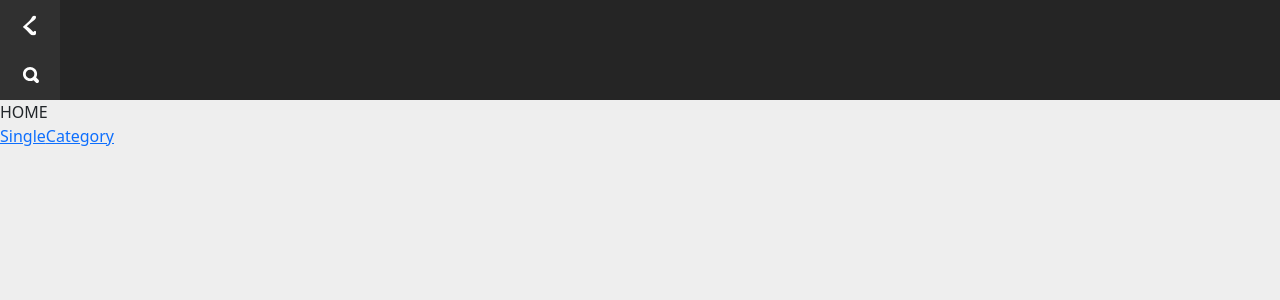
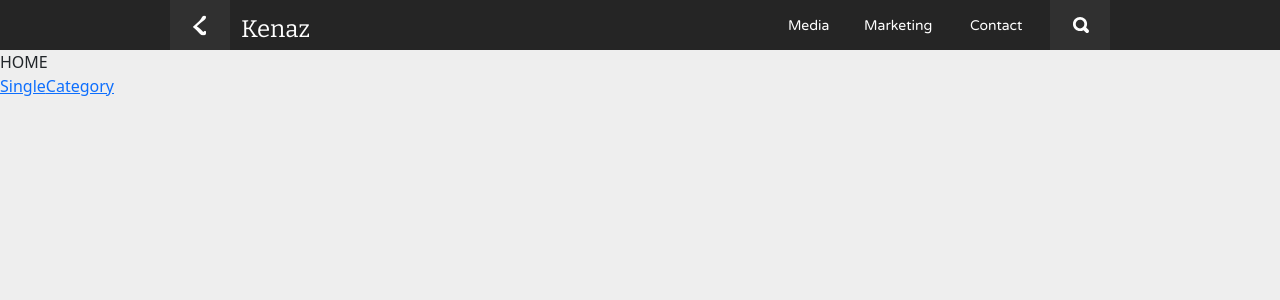
Before and after one commit to izuvela/kenaz, a Vue app: page / in a window 1280 px wide. Shown: the top 300 px of the page. Built offline with nearby package versions, Linux system fonts and the light colour scheme.

Commit message:
Header complete

```diff
--- a/src/components/Header.vue
+++ b/src/components/Header.vue
@@ -2,14 +2,16 @@
   <div class="header">
     <div class="header__wrapper">
       <div class="header__left-side">
-        <Logo :img="LogoSvg" alt="logo"/>
-        <div class="header__title"></div>
+        <Logo :img="LogoSvg" alt="logo" />
+        <div class="header__title">Kenaz</div>
       </div>
       <div class="header__right-side">
-        <div class="header__link"></div>
-        <div class="header__link"></div>
-        <div class="header__link"></div>
-        <Logo :img="SearchSvg" alt="search"/>
+        <div class="header__links">
+          <div class="header__link"><span>Media</span></div>
+          <div class="header__link"><span>Marketing</span></div>
+          <div class="header__link"><span>Contact</span></div>
+        </div>
+        <Logo :img="SearchSvg" alt="search" />
       </div>
     </div>
   </div>
@@ -19,15 +21,65 @@
 import Logo from "./Logo.vue";
 import LogoSvg from "../assets/logo-header.svg?component";
 import SearchSvg from "../assets/search.svg?component";
-import Icon from "../components/Icon.vue"
-
-
+import Icon from "../components/Icon.vue";
 </script>
 
 <style lang="scss" scoped>
 @import "../styles/variables.scss";
+@import "../styles/mixins.scss";
 
 .header {
+  @include flex-display($justify-content: center);
   background-color: $color-primaryBlack;
 }
+
+.header__wrapper {
+  @include flex-display($justify-content: space-between);
+  width: 940px;
+}
+
+.header__left-side {
+  @include flex-display($gap: 11px);
+}
+
+.header__title {
+  @include flex-display($align-items: center);
+  font-size: 24px;
+  color: $color-white;
+  font-family: $font-primary;
+  font-weight: 400;
+  line-height: 27px;
+  align-self: flex-end;
+  padding-bottom: 7.5px;
+}
+
+.header__right-side {
+  @include flex-display($align-items: center);
+}
+
+.header__link {
+  color: $color-white;
+  font-family: $font-secondary;
+  font-size: 14px;
+  line-height: 27px;
+  font-weight: 400;
+}
+
+.header__links {
+  @include flex-display($align-items: center);
+}
+
+.header__links .header__link:nth-child(1) {
+  width: 76px;
+}
+.header__links .header__link:nth-child(2) {
+  width: 106px;
+}
+.header__links .header__link:nth-child(3) {
+  width: 80px;
+}
+
+.header__link span {
+  cursor: pointer;
+}
 </style>
--- a/src/components/Logo.vue
+++ b/src/components/Logo.vue
@@ -28,6 +28,7 @@ export default {
   width: 60px;
   height: 50px;
   background-color: $color-transparentWhite;
+  cursor: pointer;
 }
 
 .logo_image {
--- a/src/styles/variables.scss
+++ b/src/styles/variables.scss
@@ -24,7 +24,7 @@ $color-inputGrey: #999999;
 //fonts
 $font-primary: 'Bitter', serif;
 $font-secondary: 'Varela Round', sans-serif;
-$font-subtext: 'Varela Round', sans-serif;
+$font-subtext: 'Varela', sans-serif;
 
 //sizes
 $max-width: 940px;
```
